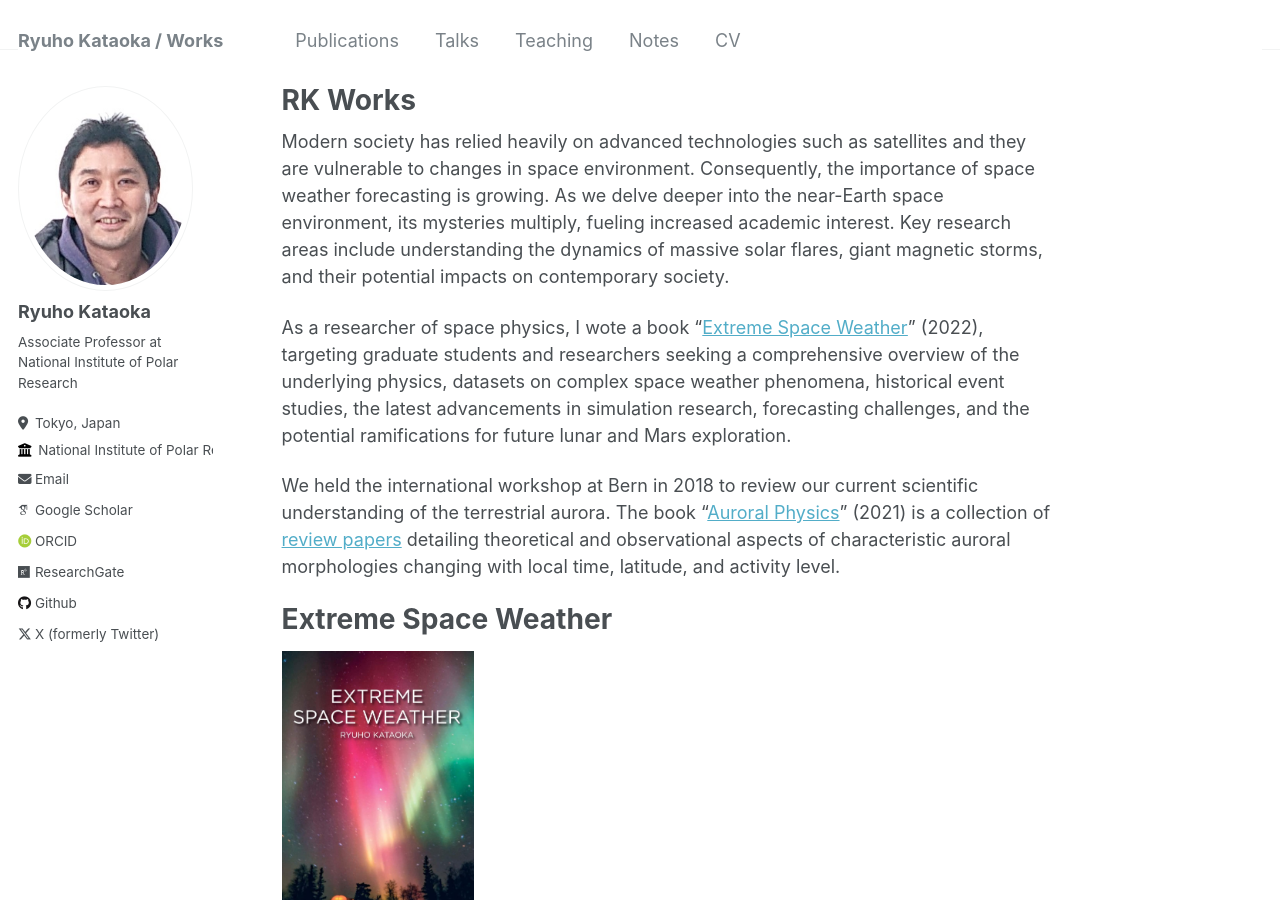
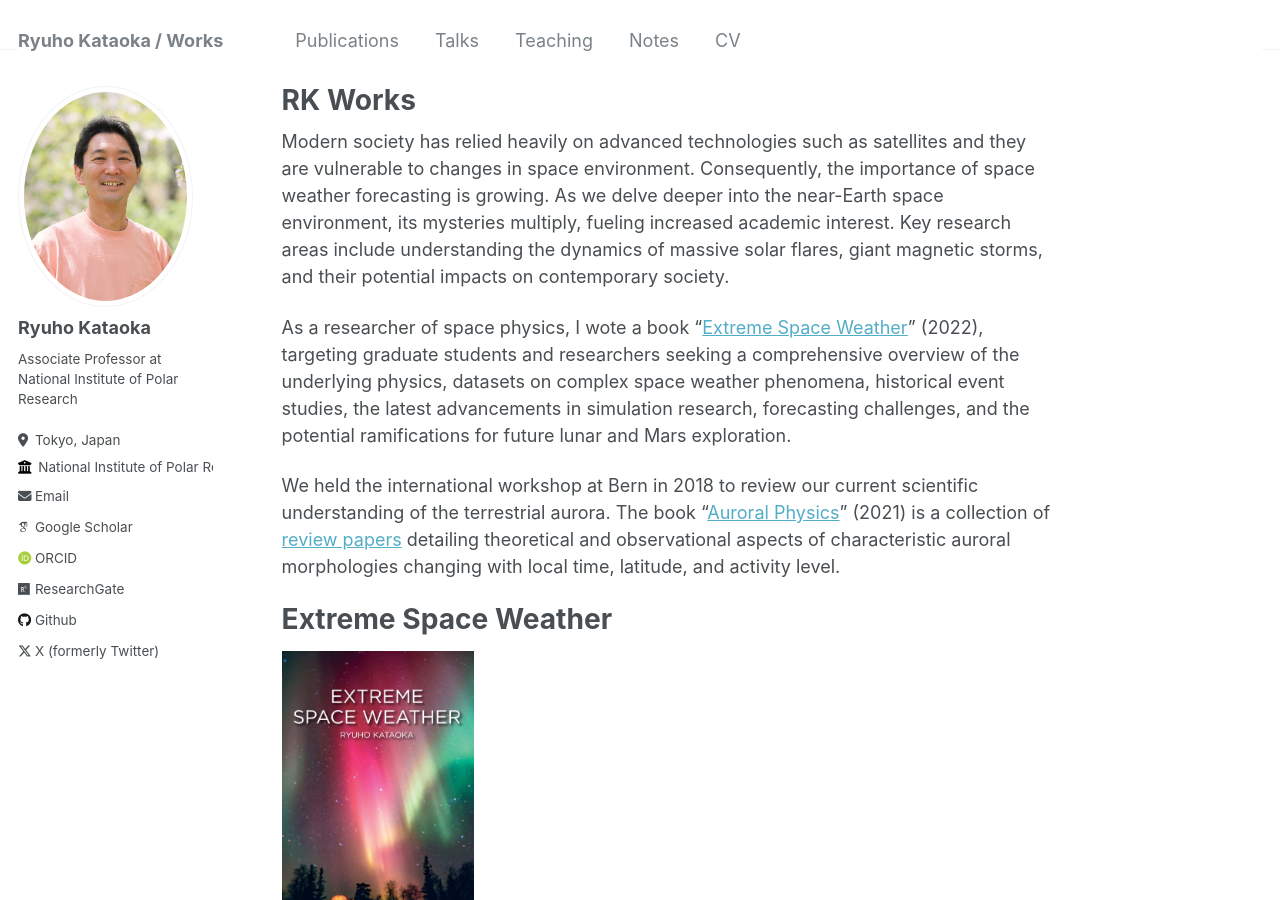
Before and after one commit to ryuhokataoka/ryuhokataoka.github.io, a Jekyll site: the page built from _pages/about.md, in a window 1280 px wide and 900 px high. Built offline with Jekyll 4.4.1, drawn with Linux system fonts in a browser that asks for light colours; some web fonts are replaced.

Commit message:
Update _config.yml

```diff
--- a/_config.yml
+++ b/_config.yml
@@ -21,7 +21,7 @@ repository               : "ryuhokataoka/ryuhokataoka.github.io"
 #               Additional customization can be done by editing /_includes/author-profile.html
 author:
   # Biographic information
-  avatar           : "rk2024.jpg"
+  avatar           : "rk2024apr.jpg"
   name             : "Ryuho Kataoka"
   pronouns         : # example: "he/his"
   bio              : "Associate Professor at National Institute of Polar Research"
```
